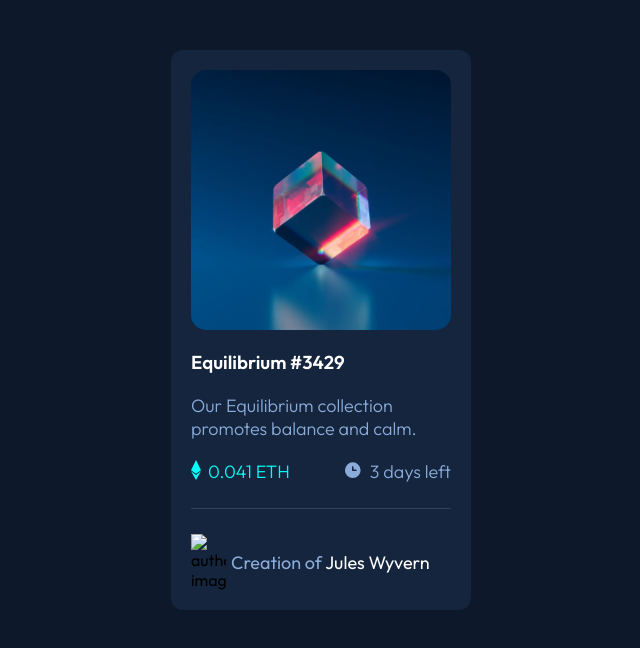
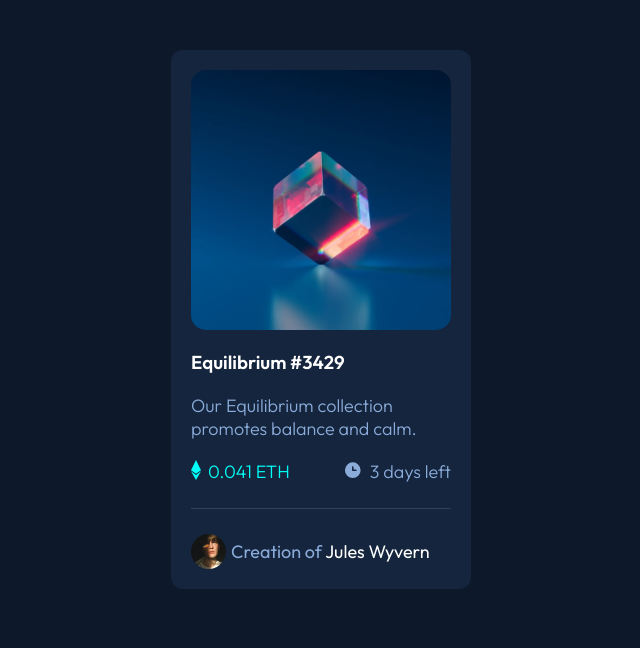
Before and after one commit to Dalonson/NFT-Preview-Card, a plain HTML site: page index.html in a window 1280 px wide. Shown: the whole page, without its empty margins (319-959 px from the left). Drawn offline with Linux system fonts and the light colour scheme; the site is published under a folder, as on GitHub Pages, so addresses that start at the root find nothing.

Commit message:
troubleshooting broken images | fixed

```diff
--- a/index.html
+++ b/index.html
@@ -65,7 +65,7 @@
 
       <!-- Author Info -->
       <div class="author-container">
-        <img src="/images/image-avatar.png" alt="author image" class="author-img" />
+        <img src="images/image-avatar.png" alt="author image" class="author-img" />
         <p class="author">Creation of <a href="#">Jules Wyvern</a>
         </p>
       </div>
```
